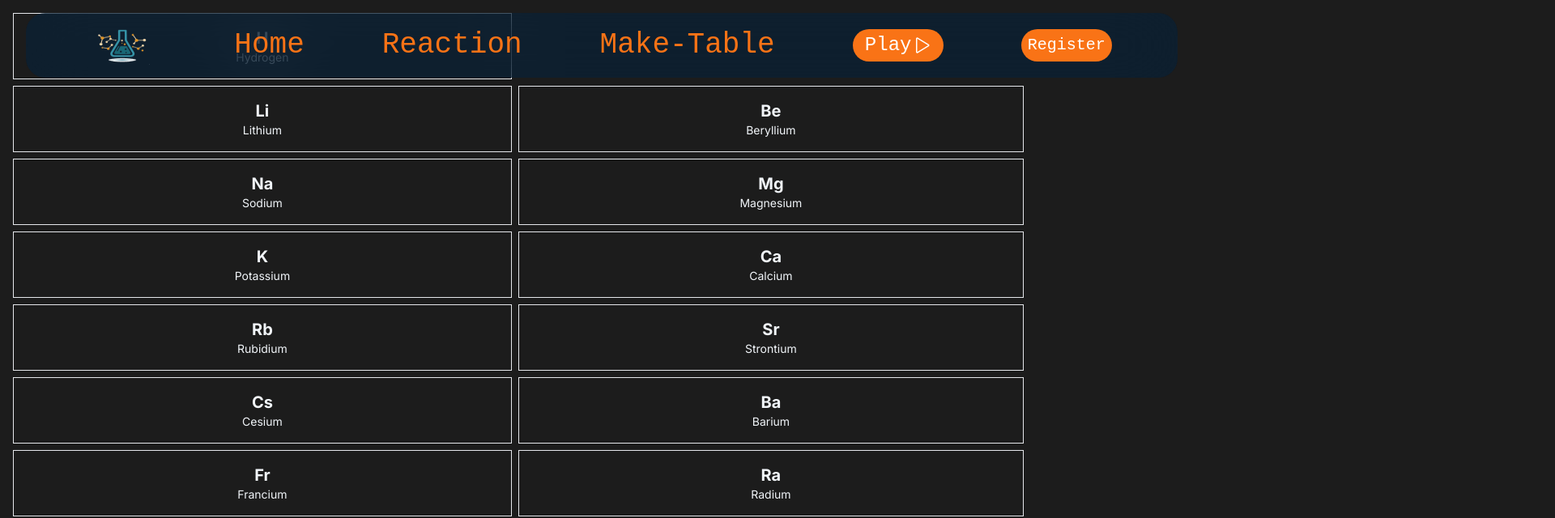
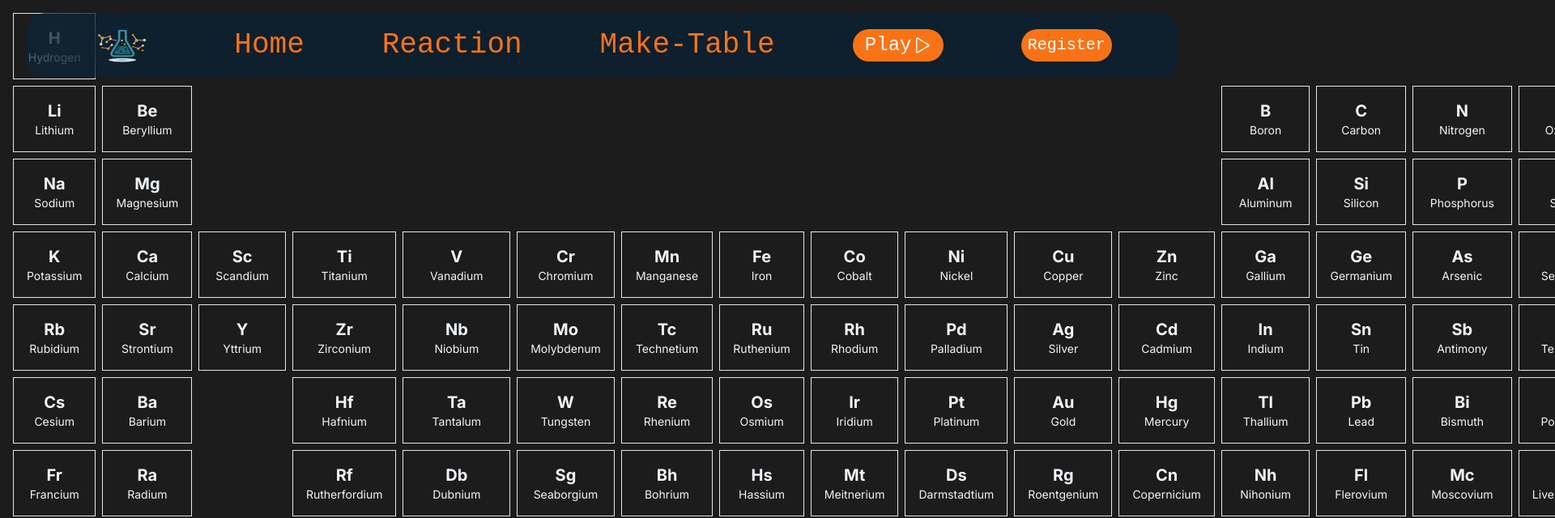
Before and after one commit to Anamay-Upreti/Modern-Periodic-Table, a Next.js app: page / in a window 1280 px wide. Shown: the top 640 px of the page at 81% size, 1920 px wide, since content can reach past the window. Built offline with nearby package versions, Linux system fonts and the light colour scheme; a web font is replaced by a local one.

Commit message:
trying-allelements

```diff
--- a/components/Elements.tsx
+++ b/components/Elements.tsx
@@ -2,18 +2,130 @@ import React from 'react';
 
 const elements = [
   { symbol: 'H', name: 'Hydrogen', colStart: 1, rowStart: 1 },
+  { symbol: 'He', name: 'Helium', colStart: 18, rowStart: 1 },
   { symbol: 'Li', name: 'Lithium', colStart: 1, rowStart: 2 },
   { symbol: 'Be', name: 'Beryllium', colStart: 2, rowStart: 2 },
+  { symbol: 'B', name: 'Boron', colStart: 13, rowStart: 2 },
+  { symbol: 'C', name: 'Carbon', colStart: 14, rowStart: 2 },
+  { symbol: 'N', name: 'Nitrogen', colStart: 15, rowStart: 2 },
+  { symbol: 'O', name: 'Oxygen', colStart: 16, rowStart: 2 },
+  { symbol: 'F', name: 'Fluorine', colStart: 17, rowStart: 2 },
+  { symbol: 'Ne', name: 'Neon', colStart: 18, rowStart: 2 },
+
   { symbol: 'Na', name: 'Sodium', colStart: 1, rowStart: 3 },
   { symbol: 'Mg', name: 'Magnesium', colStart: 2, rowStart: 3 },
+  { symbol: 'Al', name: 'Aluminum', colStart: 13, rowStart: 3 },
+  { symbol: 'Si', name: 'Silicon', colStart: 14, rowStart: 3 },
+  { symbol: 'P', name: 'Phosphorus', colStart: 15, rowStart: 3 },
+  { symbol: 'S', name: 'Sulfur', colStart: 16, rowStart: 3 },
+  { symbol: 'Cl', name: 'Chlorine', colStart: 17, rowStart: 3 },
+  { symbol: 'Ar', name: 'Argon', colStart: 18, rowStart: 3 },
+
   { symbol: 'K', name: 'Potassium', colStart: 1, rowStart: 4 },
   { symbol: 'Ca', name: 'Calcium', colStart: 2, rowStart: 4 },
+  { symbol: 'Sc', name: 'Scandium', colStart: 3, rowStart: 4 },
+  { symbol: 'Ti', name: 'Titanium', colStart: 4, rowStart: 4 },
+  { symbol: 'V', name: 'Vanadium', colStart: 5, rowStart: 4 },
+  { symbol: 'Cr', name: 'Chromium', colStart: 6, rowStart: 4 },
+  { symbol: 'Mn', name: 'Manganese', colStart: 7, rowStart: 4 },
+  { symbol: 'Fe', name: 'Iron', colStart: 8, rowStart: 4 },
+  { symbol: 'Co', name: 'Cobalt', colStart: 9, rowStart: 4 },
+  { symbol: 'Ni', name: 'Nickel', colStart: 10, rowStart: 4 },
+  { symbol: 'Cu', name: 'Copper', colStart: 11, rowStart: 4 },
+  { symbol: 'Zn', name: 'Zinc', colStart: 12, rowStart: 4 },
+  { symbol: 'Ga', name: 'Gallium', colStart: 13, rowStart: 4 },
+  { symbol: 'Ge', name: 'Germanium', colStart: 14, rowStart: 4 },
+  { symbol: 'As', name: 'Arsenic', colStart: 15, rowStart: 4 },
+  { symbol: 'Se', name: 'Selenium', colStart: 16, rowStart: 4 },
+  { symbol: 'Br', name: 'Bromine', colStart: 17, rowStart: 4 },
+  { symbol: 'Kr', name: 'Krypton', colStart: 18, rowStart: 4 },
+
   { symbol: 'Rb', name: 'Rubidium', colStart: 1, rowStart: 5 },
   { symbol: 'Sr', name: 'Strontium', colStart: 2, rowStart: 5 },
+  { symbol: 'Y', name: 'Yttrium', colStart: 3, rowStart: 5 },
+  { symbol: 'Zr', name: 'Zirconium', colStart: 4, rowStart: 5 },
+  { symbol: 'Nb', name: 'Niobium', colStart: 5, rowStart: 5 },
+  { symbol: 'Mo', name: 'Molybdenum', colStart: 6, rowStart: 5 },
+  { symbol: 'Tc', name: 'Technetium', colStart: 7, rowStart: 5 },
+  { symbol: 'Ru', name: 'Ruthenium', colStart: 8, rowStart: 5 },
+  { symbol: 'Rh', name: 'Rhodium', colStart: 9, rowStart: 5 },
+  { symbol: 'Pd', name: 'Palladium', colStart: 10, rowStart: 5 },
+  { symbol: 'Ag', name: 'Silver', colStart: 11, rowStart: 5 },
+  { symbol: 'Cd', name: 'Cadmium', colStart: 12, rowStart: 5 },
+  { symbol: 'In', name: 'Indium', colStart: 13, rowStart: 5 },
+  { symbol: 'Sn', name: 'Tin', colStart: 14, rowStart: 5 },
+  { symbol: 'Sb', name: 'Antimony', colStart: 15, rowStart: 5 },
+  { symbol: 'Te', name: 'Tellurium', colStart: 16, rowStart: 5 },
+  { symbol: 'I', name: 'Iodine', colStart: 17, rowStart: 5 },
+  { symbol: 'Xe', name: 'Xenon', colStart: 18, rowStart: 5 },
+
   { symbol: 'Cs', name: 'Cesium', colStart: 1, rowStart: 6 },
   { symbol: 'Ba', name: 'Barium', colStart: 2, rowStart: 6 },
+  { symbol: 'La', name: 'Lanthanum', colStart: 3, rowStart: 9 }, // Lanthanides start here
+  { symbol: 'Ce', name: 'Cerium', colStart: 4, rowStart: 9 },
+  { symbol: 'Pr', name: 'Praseodymium', colStart: 5, rowStart: 9 },
+  { symbol: 'Nd', name: 'Neodymium', colStart: 6, rowStart: 9 },
+  { symbol: 'Pm', name: 'Promethium', colStart: 7, rowStart: 9 },
+  { symbol: 'Sm', name: 'Samarium', colStart: 8, rowStart: 9 },
+  { symbol: 'Eu', name: 'Europium', colStart: 9, rowStart: 9 },
+  { symbol: 'Gd', name: 'Gadolinium', colStart: 10, rowStart: 9 },
+  { symbol: 'Tb', name: 'Terbium', colStart: 11, rowStart: 9 },
+  { symbol: 'Dy', name: 'Dysprosium', colStart: 12, rowStart: 9 },
+  { symbol: 'Ho', name: 'Holmium', colStart: 13, rowStart: 9 },
+  { symbol: 'Er', name: 'Erbium', colStart: 14, rowStart: 9 },
+  { symbol: 'Tm', name: 'Thulium', colStart: 15, rowStart: 9 },
+  { symbol: 'Yb', name: 'Ytterbium', colStart: 16, rowStart: 9 },
+  { symbol: 'Lu', name: 'Lutetium', colStart: 17, rowStart: 9 },
+
+  { symbol: 'Hf', name: 'Hafnium', colStart: 4, rowStart: 6 },
+  { symbol: 'Ta', name: 'Tantalum', colStart: 5, rowStart: 6 },
+  { symbol: 'W', name: 'Tungsten', colStart: 6, rowStart: 6 },
+  { symbol: 'Re', name: 'Rhenium', colStart: 7, rowStart: 6 },
+  { symbol: 'Os', name: 'Osmium', colStart: 8, rowStart: 6 },
+  { symbol: 'Ir', name: 'Iridium', colStart: 9, rowStart: 6 },
+  { symbol: 'Pt', name: 'Platinum', colStart: 10, rowStart: 6 },
+  { symbol: 'Au', name: 'Gold', colStart: 11, rowStart: 6 },
+  { symbol: 'Hg', name: 'Mercury', colStart: 12, rowStart: 6 },
+  { symbol: 'Tl', name: 'Thallium', colStart: 13, rowStart: 6 },
+  { symbol: 'Pb', name: 'Lead', colStart: 14, rowStart: 6 },
+  { symbol: 'Bi', name: 'Bismuth', colStart: 15, rowStart: 6 },
+  { symbol: 'Po', name: 'Polonium', colStart: 16, rowStart: 6 },
+  { symbol: 'At', name: 'Astatine', colStart: 17, rowStart: 6 },
+  { symbol: 'Rn', name: 'Radon', colStart: 18, rowStart: 6 },
+
   { symbol: 'Fr', name: 'Francium', colStart: 1, rowStart: 7 },
   { symbol: 'Ra', name: 'Radium', colStart: 2, rowStart: 7 },
+  { symbol: 'Ac', name: 'Actinium', colStart: 3, rowStart: 10 }, // Actinides start here
+  { symbol: 'Th', name: 'Thorium', colStart: 4, rowStart: 10 },
+  { symbol: 'Pa', name: 'Protactinium', colStart: 5, rowStart: 10 },
+  { symbol: 'U', name: 'Uranium', colStart: 6, rowStart: 10 },
+  { symbol: 'Np', name: 'Neptunium', colStart: 7, rowStart: 10 },
+  { symbol: 'Pu', name: 'Plutonium', colStart: 8, rowStart: 10 },
+  { symbol: 'Am', name: 'Americium', colStart: 9, rowStart: 10 },
+  { symbol: 'Cm', name: 'Curium', colStart: 10, rowStart: 10 },
+  { symbol: 'Bk', name: 'Berkelium', colStart: 11, rowStart: 10 },
+  { symbol: 'Cf', name: 'Californium', colStart: 12, rowStart: 10 },
+  { symbol: 'Es', name: 'Einsteinium', colStart: 13, rowStart: 10 },
+  { symbol: 'Fm', name: 'Fermium', colStart: 14, rowStart: 10 },
+  { symbol: 'Md', name: 'Mendelevium', colStart: 15, rowStart: 10 },
+  { symbol: 'No', name: 'Nobelium', colStart: 16, rowStart: 10 },
+  { symbol: 'Lr', name: 'Lawrencium', colStart: 17, rowStart: 10 },
+
+  { symbol: 'Rf', name: 'Rutherfordium', colStart: 4, rowStart: 7 },
+  { symbol: 'Db', name: 'Dubnium', colStart: 5, rowStart: 7 },
+  { symbol: 'Sg', name: 'Seaborgium', colStart: 6, rowStart: 7 },
+  { symbol: 'Bh', name: 'Bohrium', colStart: 7, rowStart: 7 },
+  { symbol: 'Hs', name: 'Hassium', colStart: 8, rowStart: 7 },
+  { symbol: 'Mt', name: 'Meitnerium', colStart: 9, rowStart: 7 },
+  { symbol: 'Ds', name: 'Darmstadtium', colStart: 10, rowStart: 7 },
+  { symbol: 'Rg', name: 'Roentgenium', colStart: 11, rowStart: 7 },
+  { symbol: 'Cn', name: 'Copernicium', colStart: 12, rowStart: 7 },
+  { symbol: 'Nh', name: 'Nihonium', colStart: 13, rowStart: 7 },
+  { symbol: 'Fl', name: 'Flerovium', colStart: 14, rowStart: 7 },
+  { symbol: 'Mc', name: 'Moscovium', colStart: 15, rowStart: 7 },
+  { symbol: 'Lv', name: 'Livermorium', colStart: 16, rowStart: 7 },
+  { symbol: 'Ts', name: 'Tennessine', colStart: 17, rowStart: 7 },
+  { symbol: 'Og', name: 'Oganesson', colStart: 18, rowStart: 7 },
 ];
 
 const Elements = () => {
@@ -22,7 +134,7 @@ const Elements = () => {
       {elements.map((element) => (
         <div
           key={element.symbol}
-          className={`p-4 border text-center col-start-${element.colStart} row-start-${element.rowStart}`}
+          className="p-4 border text-center"
           style={{ gridColumnStart: element.colStart, gridRowStart: element.rowStart }}
         >
           <div className="text-xl font-bold">{element.symbol}</div>
```
